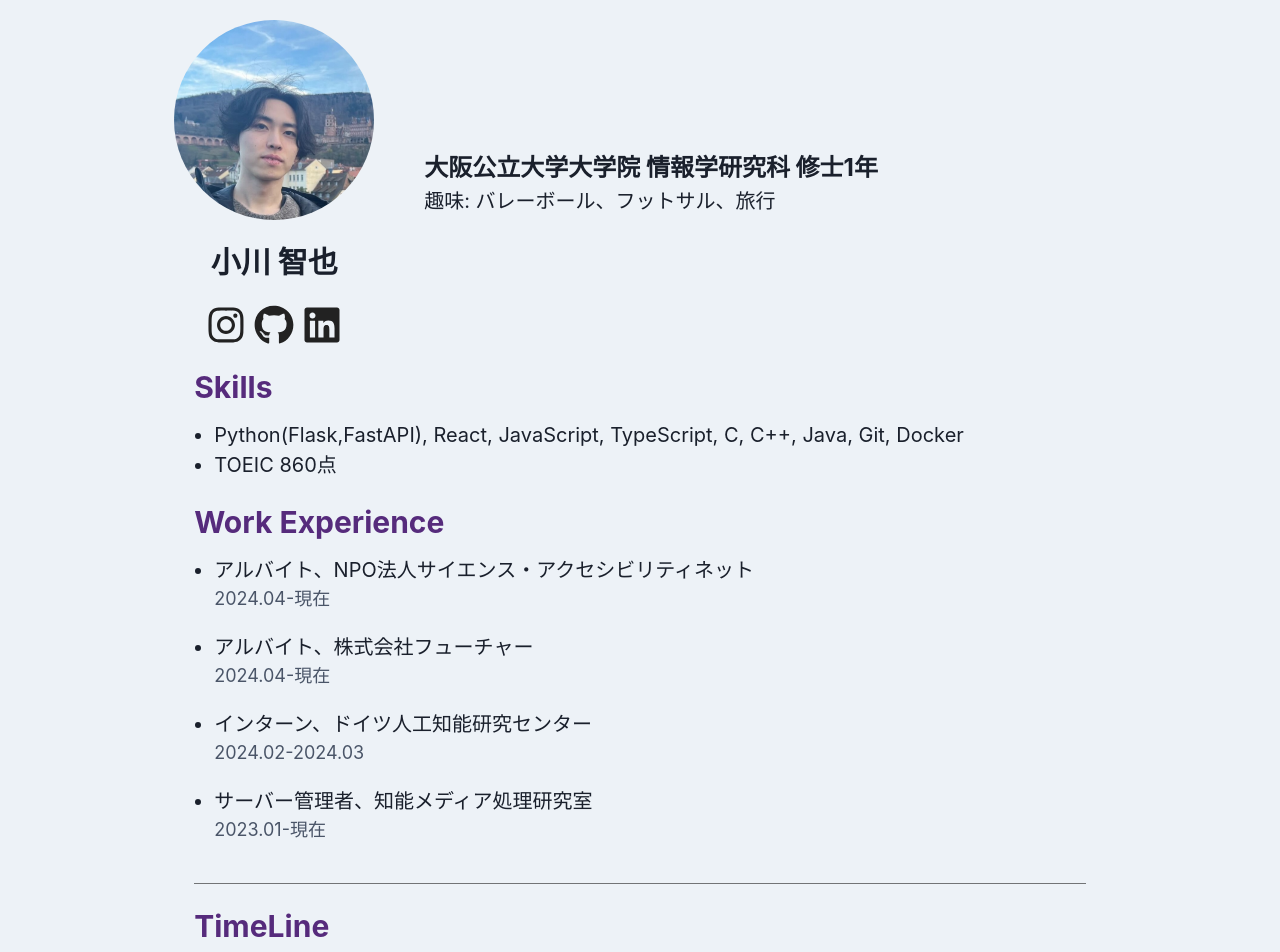
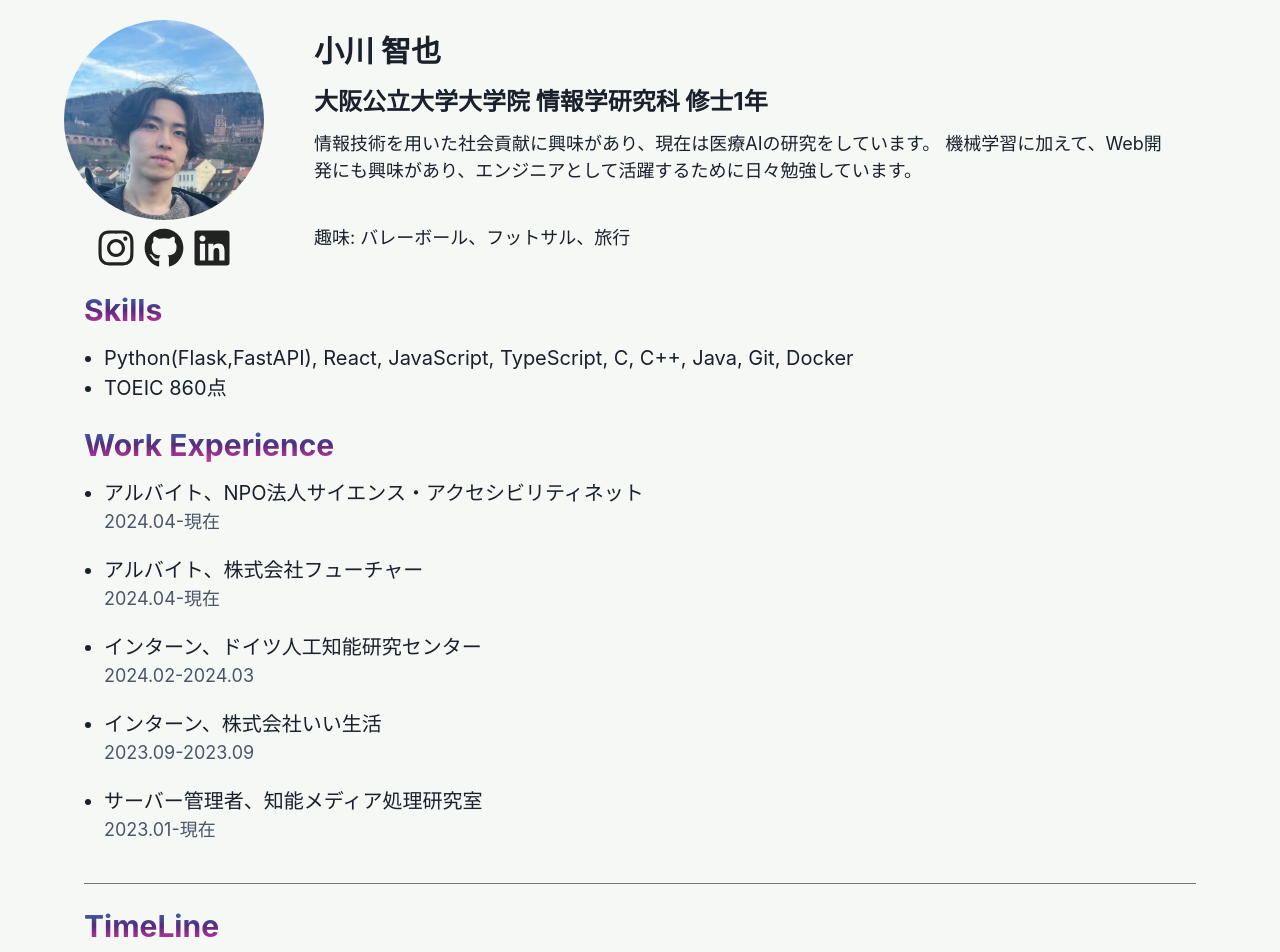
Before and after one commit to tmyOgw5/vite-project, a React (Vite) app: page / in a window 1280 px wide. Shown: the part 80-1032 px from the top of the page. Built offline with nearby package versions, Linux system fonts and the light colour scheme.

Commit message:
fixed contents

```diff
--- a/index.html
+++ b/index.html
@@ -6,7 +6,7 @@
     <meta name="viewport" content="width=device-width, initial-scale=1.0" />
     <title>Tomoya Ogawa</title>
   </head>
-  <body style="background-color:#EDF2F7;">
+  <body style="background-color:#f5f8f4;">
     <div id="root"></div>
     <script type="module" src="/src/main.tsx"></script>
   </body>
--- a/src/App.tsx
+++ b/src/App.tsx
@@ -2,6 +2,7 @@ import React from 'react';
 import { useRoutes } from 'react-router-dom';
 import routes from './Routes';
 import Header from './components/Header';
+import Footer from './components/Footer';
 
 const App = () => {
   const routing = useRoutes(routes);
--- a/src/components/BlogContent.tsx
+++ b/src/components/BlogContent.tsx
@@ -17,7 +17,8 @@ const BlogContent = () => {
                 overflow="hidden"
                 variant="outline"
                 boxSize={{ base: '100%', sm: '100%' }}
-                _hover={{ shadow: 'md' }}
+                boxShadow={'md'}
+                _hover={{ shadow: 'lg' }}
                 minWidth={{ base: '100vw', sm: '90vw', md: '70vw' }}
               >
                 <Stack>
--- a/src/components/HeaderContent.tsx
+++ b/src/components/HeaderContent.tsx
@@ -16,17 +16,23 @@ const HeaderContent = () => {
       {isWideScreen ? (
         <Flex>
           <Box>
-            <Image borderRadius="full" boxSize="200px" src={img} />
-            <Text textAlign="center" fontSize="3xl" fontWeight="bold" margin="20px">
+            <Image borderRadius="full" boxSize="200px" src={img} minWidth={200} />
+            <SocialIcons />
+          </Box>
+          <Box marginX="50px" marginY="20px" display="flex" flexDirection="column" justifyContent="center" height={200}>
+            <Text fontSize="3xl" fontWeight="bold">
               小川 智也
             </Text>
-            <SocialIcons />
-          </Box>
-          <Box marginX="50px" display="flex" flexDirection="column" justifyContent="center">
-            <Text fontSize="2xl" fontWeight="bold">
+            <Text fontSize="2xl" fontWeight="bold" marginY="10px">
               大阪公立大学大学院 情報学研究科 修士1年
             </Text>
-            <Text fontSize="xl">趣味: バレーボール、フットサル、旅行 </Text>
+            <Flex marginBottom={10}>
+              <Text fontSize="lg" flex={1}>
+                情報技術を用いた社会貢献に興味があり、現在は医療AIの研究をしています。
+                機械学習に加えて、Web開発にも興味があり、エンジニアとして活躍するために日々勉強しています。
+              </Text>
+            </Flex>
+            <Text fontSize="lg">趣味: バレーボール、フットサル、旅行 </Text>
           </Box>
         </Flex>
       ) : (
@@ -40,10 +46,16 @@ const HeaderContent = () => {
             <Text fontSize="2xl" fontWeight="bold">
               大阪公立大学大学院
             </Text>
-            <Text fontSize="2xl" fontWeight="bold">
+            <Text fontSize="2xl" fontWeight="bold" marginBottom={10}>
               情報学研究科 修士1年
             </Text>
-            <Text fontSize="xl">趣味: バレーボール、フットサル、旅行 </Text>
+            <Flex marginBottom={10}>
+              <Text fontSize="lg" flex={1}>
+                情報技術を用いた社会貢献に興味があり、現在は医療AIの研究をしています。
+                機械学習に加えて、Web開発にも興味があり、エンジニアとして活躍するために日々勉強しています。
+              </Text>
+            </Flex>
+            <Text fontSize="lg">趣味: バレーボール、フットサル、旅行 </Text>
           </Box>
         </Flex>
       )}
--- a/src/components/MarkdownViewer.tsx
+++ b/src/components/MarkdownViewer.tsx
@@ -105,7 +105,15 @@ const MarkdownViewer = ({ blog }: MarkdownViewerProps) => {
   console.log(content);
 
   return (
-    <Card backgroundColor="white" padding="5px" borderRadius="5px" width="100%" overflowY="auto">
+    <Card
+      backgroundColor="white"
+      padding="5px"
+      borderRadius="5px"
+      width="100%"
+      overflowY="auto"
+      boxShadow={'md'}
+      marginBottom={'50px'}
+    >
       <CardHeader fontSize="2xl">{blog.title}</CardHeader>
       <CardHeader fontSize="sm">{blog.date}</CardHeader>
       <CardBody paddingX="10px">
--- a/src/components/ProjectContent.tsx
+++ b/src/components/ProjectContent.tsx
@@ -17,6 +17,8 @@ import {
   Text,
   Image,
   Link,
+  Box,
+  Flex,
 } from '@chakra-ui/react';
 
 interface Project {
@@ -44,14 +46,14 @@ const ProjectContent: React.FC<{ projects: Project[] }> = ({ projects }) => {
   };
 
   return (
-    <>
+    <React.Fragment>
       <SimpleGrid
         spacing={4}
         templateColumns="repeat(auto-fill, minmax(250px, 1fr))"
         width={{ base: '100%', md: '100%', lg: '80%' }}
       >
         {projects.map((project) => (
-          <Card key={project.id}>
+          <Card key={project.id} boxShadow={'md'} _hover={{ shadow: 'lg' }}>
             <CardHeader>
               <Heading size="md">{project.title}</Heading>
             </CardHeader>
@@ -96,7 +98,7 @@ const ProjectContent: React.FC<{ projects: Project[] }> = ({ projects }) => {
           </ModalFooter>
         </ModalContent>
       </Modal>
-    </>
+    </React.Fragment>
   );
 };
 
--- a/src/components/Skills.tsx
+++ b/src/components/Skills.tsx
@@ -4,7 +4,13 @@ import { ListItem, UnorderedList } from '@chakra-ui/react';
 const Skills = () => {
   return (
     <Box margin="20px">
-      <Text color={'#562B7C'} fontSize="3xl" fontWeight="bold" mb="10px">
+      <Text
+        bgGradient={'linear(to-t, #FF3CAC 0%, #562B7C 52%, #2B86C5 100%)'}
+        bgClip="text"
+        fontSize="3xl"
+        fontWeight="bold"
+        mb="10px"
+      >
         Skills
       </Text>
       <UnorderedList fontSize="xl">
--- a/src/components/Timeline.tsx
+++ b/src/components/Timeline.tsx
@@ -48,7 +48,13 @@ const Timeline: React.FC = () => {
   return (
     <>
       <Box marginX="20px" marginBottom="40px">
-        <Text color={'#562B7C'} fontSize="3xl" fontWeight="bold" mb="10px">
+        <Text
+          bgGradient={'linear(to-t, #FF3CAC 0%, #562B7C 52%, #2B86C5 100%)'}
+          bgClip="text"
+          fontSize="3xl"
+          fontWeight="bold"
+          mb="10px"
+        >
           TimeLine
         </Text>
       </Box>
--- a/src/components/WorkExprience.tsx
+++ b/src/components/WorkExprience.tsx
@@ -15,6 +15,10 @@ const works = [
     date: '2024.02-2024.03',
   },
   {
+    work: 'インターン、株式会社いい生活',
+    date: '2023.09-2023.09',
+  },
+  {
     work: 'サーバー管理者、知能メディア処理研究室',
     date: '2023.01-現在',
   },
@@ -22,7 +26,13 @@ const works = [
 const WorkExperience = () => {
   return (
     <Box margin="20px">
-      <Text fontSize="3xl" fontWeight="bold" mb="10px" color={'#562B7C'}>
+      <Text
+        fontSize="3xl"
+        fontWeight="bold"
+        mb="10px"
+        bgGradient={'linear(to-t, #FF3CAC 0%, #562B7C 52%, #2B86C5 100%)'}
+        bgClip="text"
+      >
         Work Experience
       </Text>
       <UnorderedList fontSize="xl">
--- a/src/pages/HomePage.tsx
+++ b/src/pages/HomePage.tsx
@@ -19,6 +19,7 @@ const HomePage = () => {
     top: '80px',
     borderRadius: '20px',
     display: 'flex',
+    margin: 'auto',
   };
 
   return (
```
Also changed, not shown: public/articles/2024-03-27-1.md (+1 -1 lines), src/components/Footer.tsx (added, +20 -0 lines).
